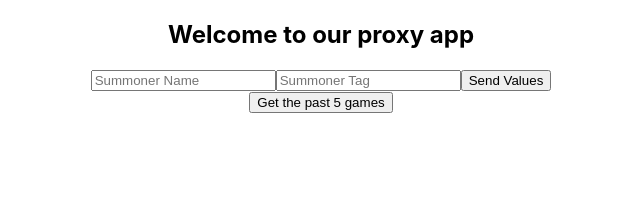
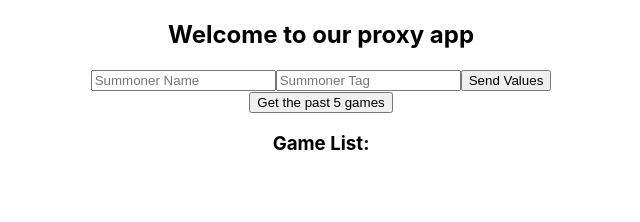
Before and after one commit to Frazeky/LLGO-Website, a React (Create React App) app in the folder client/: page / in a window 1280 px wide. Shown: the top 222 px of the page, without its empty margins (319-959 px from the left). Built offline with nearby package versions, Linux system fonts and the light colour scheme.

Commit message:
Update App.js

```diff
--- a/client/src/App.js
+++ b/client/src/App.js
@@ -43,6 +43,16 @@ function App() {
       </div>
 
       <button onClick={getPlayerGames}>Get the past 5 games</button>
+
+      {/* Display the fetched game list */}
+      <div>
+        <h3>Game List:</h3>
+        <ul>
+          {gameList.map((game, index) => (
+            <li key={index}>{JSON.stringify(game)}</li>
+          ))}
+        </ul>
+      </div>
     </div>
   );
 }
```
